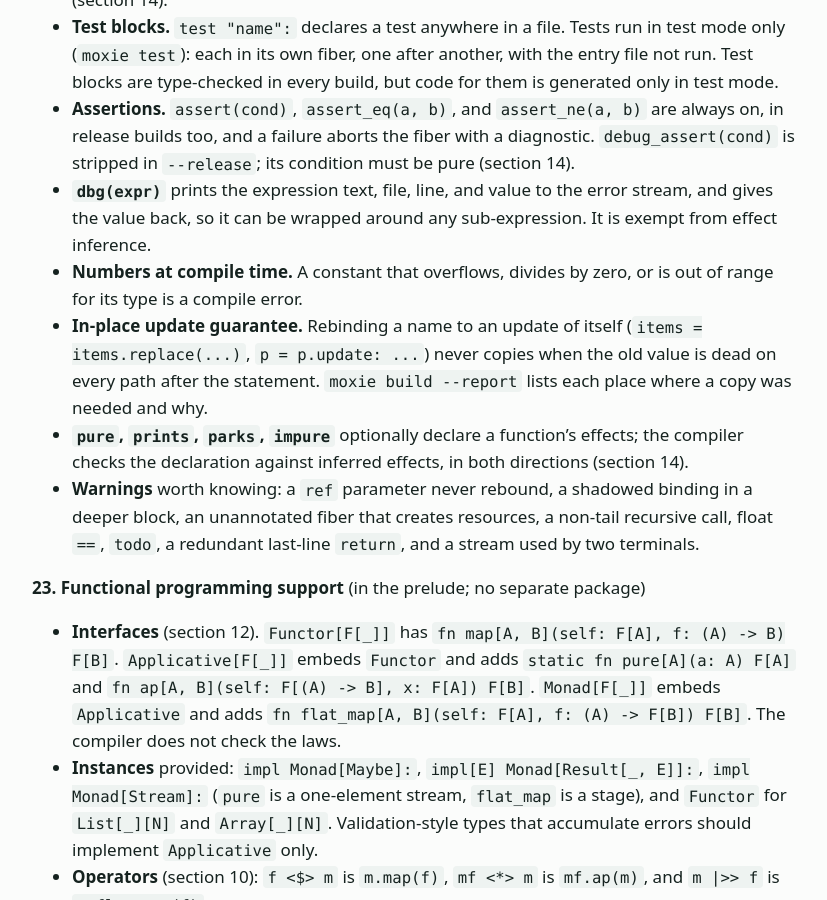
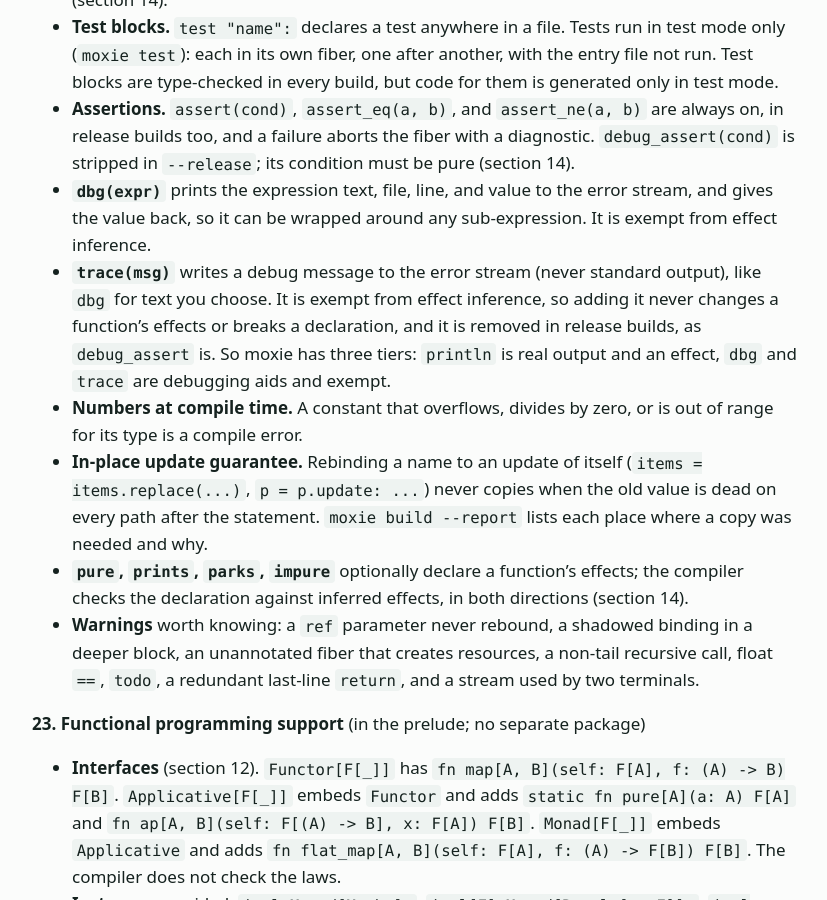
Before and after one commit to slconverse1/moxie, a Jekyll site: the page built from docs/spec.md, in a window 1280 px wide and 900 px high, scrolled down 44917 px. Shown: the whole window, without its empty margins (224-1051 px from the left). Built offline with Jekyll 4.4.1, drawn with Linux system fonts in a browser that asks for light colours; some of the changed text lies outside the part shown.

Commit message:
Add trace(msg): exempt debug message, off in release; Spec and Guide text
Co-Authored-By: Claude Sonnet 5.5 <noreply@anthropic.com>
Claude-Session: https://claude.ai/code/session_01XCzUchPRZuBnrDtgjNTTye

```diff
--- a/docs/spec.md
+++ b/docs/spec.md
@@ -439,7 +439,7 @@ Nothing is cached behind your back. Four recipes cover the need:
 **Effect inference**. The compiler works out, per function, whether its body can park (read, write, sleep, select, query), print, or use a resource, including through callees.
 - **How it is worked out.** Each builtin has a known effect. A function's effect is the union of the effects of the calls in its body, and recursion is solved by iterating to a fixed point. A call through a function parameter takes the effect of the function passed at that call site, so `map(f)` is as effectful as `f`. An interface member or forward declaration with no body uses its declared effects (see below) and has none if it declares none.
 - **Consumers of the result:** `swap` (its function must not park), compile-time evaluation, and `debug_assert` conditions. A violation is a compile error that names the effect and the call that caused it.
-- **`dbg(expr)` is exempt**, since it exists to be dropped into anything.
+- **`dbg(expr)` and `trace(msg)` are exempt**, since they exist to be dropped into anything.
 - **Declared effects.** A function may declare its effects before `fn`: `pure` (none), `prints`, `parks`, both together, or `impure` (some effect, unspecified). A declaration is an agreement between mixer and compiler, checked both ways: it is an error if the inferred effects include one that is not declared, and an error if a declared effect is not in the inferred set (`impure` requires at least one), and `pure` with another declaration is an error. Declaring is optional and nothing is ever propagated by hand, since callers are still inferred. On an interface member or a forward declaration with no body, the declaration is an **upper bound**: each `impl` (or the later definition) may do less, and doing more is an error. A call to such a member has exactly the declared effects, so `pure` code that calls through the interface is checked. The same keywords are intended for FFI, where the compiler cannot see the body.
 - **Compile-time evaluation.** A pure function whose arguments are constants can be evaluated by the compiler in a constant context (a size, a constant binding), for example `KILOBYTE = pow(2, 10)`, giving `1024`. Overflow or a division by zero there is a compile error.
 
@@ -543,6 +543,7 @@ Moxie's concurrency is Go-style: fibers that communicate over channels, schedule
 - **Test blocks.** `test "name":` declares a test anywhere in a file. Tests run in test mode only (`moxie test`): each in its own fiber, one after another, with the entry file not run. Test blocks are type-checked in every build, but code for them is generated only in test mode.
 - **Assertions.** `assert(cond)`, `assert_eq(a, b)`, and `assert_ne(a, b)` are always on, in release builds too, and a failure aborts the fiber with a diagnostic. `debug_assert(cond)` is stripped in `--release`; its condition must be pure (section 14).
 - **`dbg(expr)`** prints the expression text, file, line, and value to the error stream, and gives the value back, so it can be wrapped around any sub-expression. It is exempt from effect inference.
+- **`trace(msg)`** writes a debug message to the error stream (never standard output), like `dbg` for text you choose. It is exempt from effect inference, so adding it never changes a function's effects or breaks a declaration, and it is removed in release builds, as `debug_assert` is. So moxie has three tiers: `println` is real output and an effect, `dbg` and `trace` are debugging aids and exempt.
 - **Numbers at compile time.** A constant that overflows, divides by zero, or is out of range for its type is a compile error.
 - **In-place update guarantee.** Rebinding a name to an update of itself (`items = items.replace(...)`, `p = p.update: ...`) never copies when the old value is dead on every path after the statement. `moxie build --report` lists each place where a copy was needed and why.
 - **`pure`, `prints`, `parks`, `impure`** optionally declare a function's effects; the compiler checks the declaration against inferred effects, in both directions (section 14).
@@ -572,7 +573,7 @@ Signatures only, grouped. Names with an asterisk are planned.
 - **`NonEmpty[T]`** is an ordinary prelude tuple, `tuple NonEmpty[T]: head: T, tail: List[T]`, with no compiler support. A `List` still holds one element type; `NonEmpty` is a separate type. `non_empty(list)` returns `Ok(NonEmpty)` or `Err(MISSING)`, `to_list` gives the list back, and `map`, `min`, `max`, `reduce1`, `len`, and `to_stream` work on it, so `min` and `max` return a value, not a Result. The tail has the capacity of any other `List`.
 - **Streams and combinators:** section 13, plus `identity`, `const`, `flip`, `distinct`, `intersperse`, `flatten`, `cycle`, `zip_with`, `reduce_right`, `min_by`, `max_by`, `span`, `split_at`, `curry2`–`curry6`, `map`, `flat_map`, `pure`, `ap`, `map_ok`, `map_err`, `or_else`, `is_ok`, `is_err`, `ensure`, `guard`, `traverse`, `sequence`.
 - **Concurrency:** `Atom`, `swap`, `reset`, `Chan`, `read`, `write`, `clone`, `close`, `Future`, `resolve`, `reject`, `Timer`, `after`, `sleep`.
-- **Control and testing:** `fail`, `assert`, `assert_eq`, `assert_ne`, `debug_assert`, `dbg`, `transaction`, `todo`.
+- **Control and testing:** `fail`, `assert`, `assert_eq`, `assert_ne`, `debug_assert`, `dbg`, `trace`, `transaction`, `todo`.
 - **Interfaces and operators:** `Equatable`, `Ordered`, `Hashable`, `Show`, `Read`, `Addable`, `Numeric`, `From[E]`, `Functor`, `Applicative`, `Monad`, `|>`, `|>>`, `~>`, `<~`, `<$>`, `<*>`.
 
 **25. Still open**
@@ -609,4 +610,5 @@ Everything else in this Spec is settled, including every call that earlier draft
 - Contracts: an `ensures` sees a `ref` parameter's final value only, the release key is `keep_in_release`, an `impl` adding contracts is a compile error, and a failing constant `requires` is a compile error.
 - Active patterns and units of measure are dropped. `NonEmpty` is added to the prelude, and binary patterns are sketched in section 8.
 - Effect inference follows a call-site rule for function parameters (section 14).
+- `trace(msg)` is added: a debug message to the error stream, exempt from effects and removed in release builds.
 - A function may declare its effects (`pure`, `prints`, `parks`, `impure`); a declaration must agree with the inferred effects both ways, and on a bodyless interface member or forward declaration it is an upper bound for the impls (section 14).
--- a/moxie/effects.py
+++ b/moxie/effects.py
@@ -18,7 +18,7 @@ from .ast import *   # noqa
 PARKS, PRINTS = "parks", "prints"
 BUILTIN = {"println": PRINTS, "print": PRINTS, "eprintln": PRINTS, "eprint": PRINTS,
            "read": PARKS, "write": PARKS, "sleep": PARKS}
-EXEMPT = {"dbg"}
+EXEMPT = {"dbg", "trace"}
 
 
 def _last(t):
```
Also changed, not shown: INTERPRETER.md (+3 -0 lines), docs/gc/guide.md (+1 -1 lines), docs/gc/spec.md (+4 -2 lines), docs/guide.md (+1 -1 lines), moxie/prelude.py (+10 -1 lines), tests/run_effects.py (+1 -0 lines), 1 other file.
